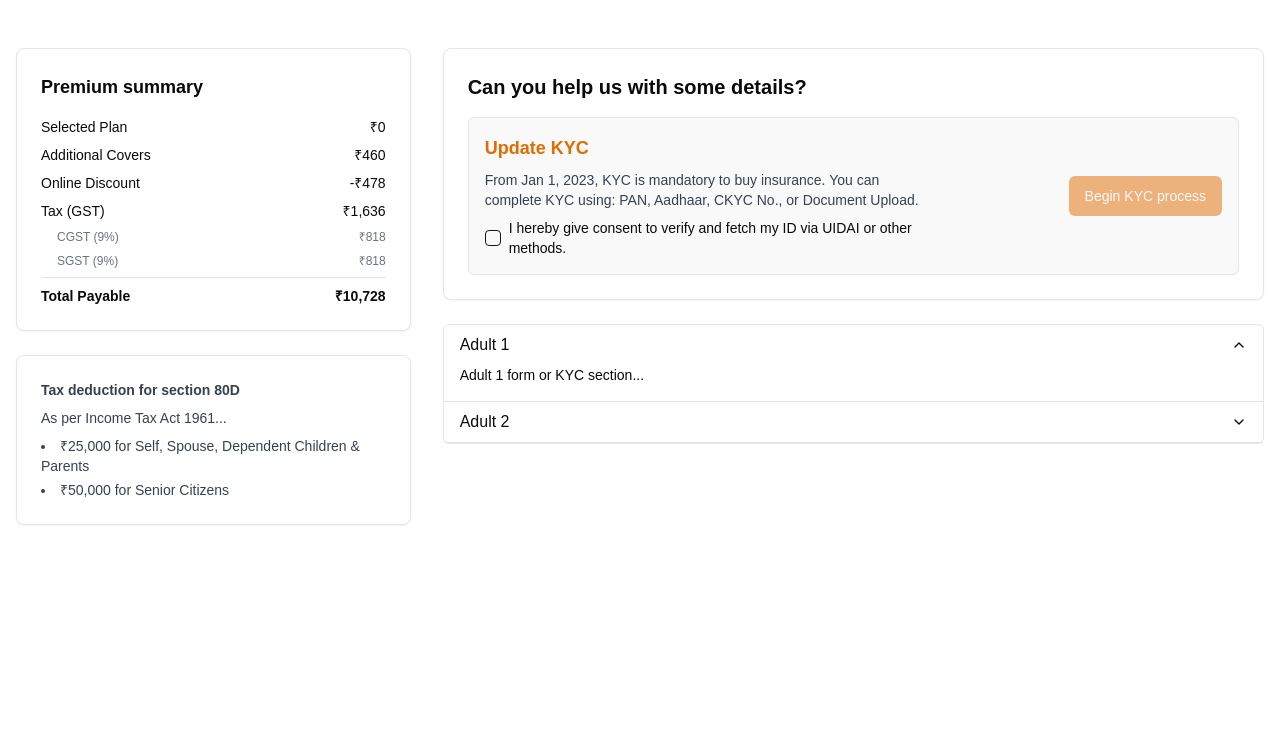
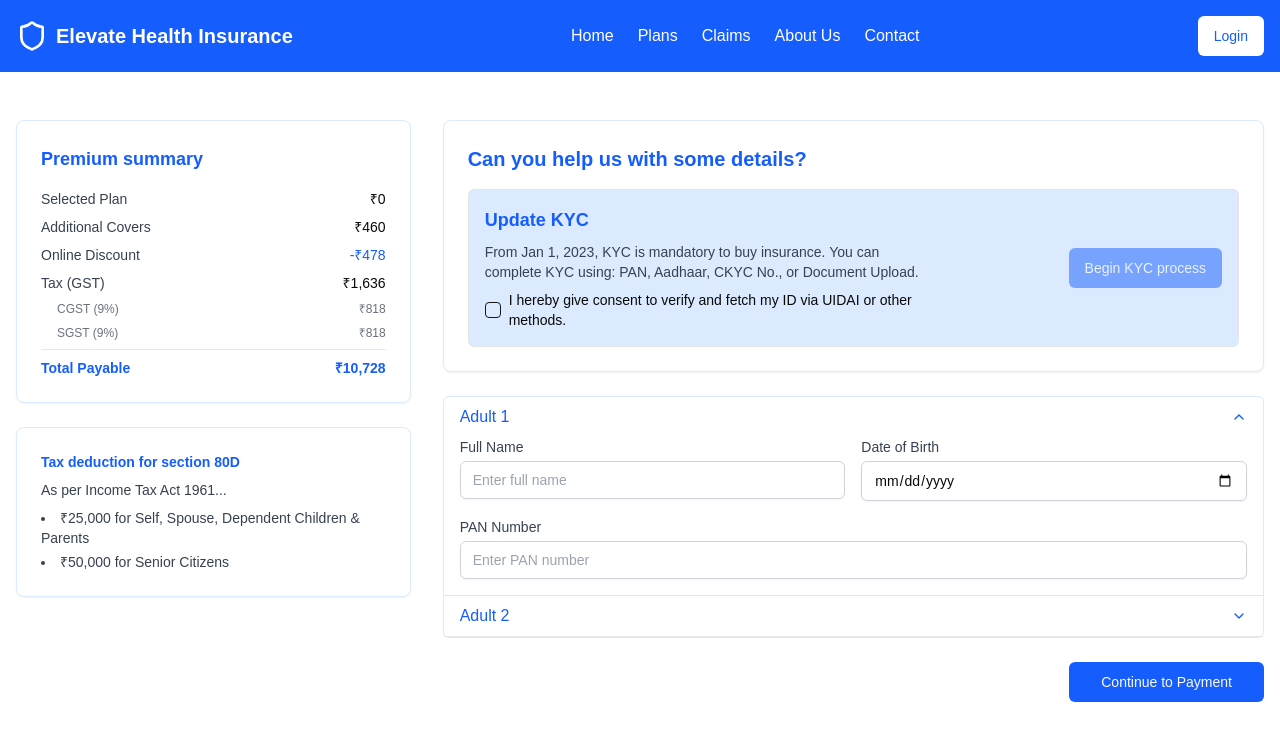
Before and after one commit to sahil-009/health-insurance-MGIB, a Next.js app: page /kyc in a window 1280 px wide. Both pictures are taken after a click on the button "Adult 1". Shown: the top 740 px of the page. Built offline with nearby package versions, Linux system fonts and the light colour scheme.

Commit message:
added kyc

```diff
--- a/app/kyc/page.tsx
+++ b/app/kyc/page.tsx
@@ -2,6 +2,7 @@
 
 import { useSearchParams } from "next/navigation"
 import { useState } from "react"
+import { Shield } from "lucide-react"
 import { Card, CardContent } from "@/components/ui/card"
 import { Checkbox } from "@/components/ui/checkbox"
 import { Button } from "@/components/ui/button"
@@ -15,29 +16,58 @@ export default function KycPage() {
   const [consent, setConsent] = useState(false)
 
   return (
+    <div className="min-h-screen bg-white">
+      {/* Header */}
+      <header className="bg-[rgb(21,93,253)] text-white py-4">
+        <div className="container mx-auto px-4 flex justify-between items-center">
+          <div className="flex items-center gap-2">
+            <Shield className="h-8 w-8" />
+            <span className="text-xl font-bold">Elevate Health Insurance</span>
+          </div>
+          <nav className="hidden md:flex items-center gap-6">
+            <a href="#" className="hover:underline">
+              Home
+            </a>
+            <a href="#plans" className="hover:underline">
+              Plans
+            </a>
+            <a href="#" className="hover:underline">
+              Claims
+            </a>
+            <a href="#" className="hover:underline">
+              About Us
+            </a>
+            <a href="#" className="hover:underline">
+              Contact
+            </a>
+          </nav>
+          <Button className="bg-white text-[rgb(21,93,253)] hover:bg-[rgb(219,234,255)]">Login</Button>
+        </div>
+      </header>
+
       <section className="py-12 bg-white min-h-screen">
         <div className="container mx-auto px-4 grid md:grid-cols-3 gap-8">
           {/* Left Column */}
           <div className="space-y-6">
-          <Card>
+            <Card className="border-[rgb(219,234,255)]">
               <CardContent className="p-6">
-              <h3 className="font-semibold text-lg mb-4">Premium summary</h3>
+                <h3 className="font-semibold text-lg mb-4 text-[rgb(21,93,253)]">Premium summary</h3>
                 <div className="text-sm space-y-2">
                   <div className="flex justify-between">
-                  <span>{selectedPlan || "Selected Plan"}</span>
-                  <span>{selectedPrice || "₹0"}</span>
+                    <span className="text-gray-700">{selectedPlan || "Selected Plan"}</span>
+                    <span className="font-medium">{selectedPrice || "₹0"}</span>
                   </div>
                   <div className="flex justify-between">
-                  <span>Additional Covers</span>
-                  <span>₹460</span>
+                    <span className="text-gray-700">Additional Covers</span>
+                    <span className="font-medium">₹460</span>
                   </div>
                   <div className="flex justify-between">
-                  <span>Online Discount</span>
-                  <span>-₹478</span>
+                    <span className="text-gray-700">Online Discount</span>
+                    <span className="font-medium text-[rgb(21,93,253)]">-₹478</span>
                   </div>
                   <div className="flex justify-between">
-                  <span>Tax (GST)</span>
-                  <span>₹1,636</span>
+                    <span className="text-gray-700">Tax (GST)</span>
+                    <span className="font-medium">₹1,636</span>
                   </div>
                   <div className="flex justify-between text-xs text-gray-500 pl-4">
                     <span>CGST (9%)</span>
@@ -47,8 +77,8 @@ export default function KycPage() {
                     <span>SGST (9%)</span>
                     <span>₹818</span>
                   </div>
-                <hr className="my-2" />
-                <div className="flex justify-between font-bold">
+                  <hr className="my-2 border-[rgb(219,234,255)]" />
+                  <div className="flex justify-between font-bold text-[rgb(21,93,253)]">
                     <span>Total Payable</span>
                     <span>₹10,728</span>
                   </div>
@@ -56,9 +86,9 @@ export default function KycPage() {
               </CardContent>
             </Card>
 
-          <Card>
+            <Card className="border-[rgb(219,234,255)]">
               <CardContent className="p-6 text-sm text-gray-700">
-              <h4 className="font-semibold mb-2">Tax deduction for section 80D</h4>
+                <h4 className="font-semibold mb-2 text-[rgb(21,93,253)]">Tax deduction for section 80D</h4>
                 <p>As per Income Tax Act 1961...</p>
                 <ul className="list-disc list-inside mt-2 space-y-1">
                   <li>₹25,000 for Self, Spouse, Dependent Children & Parents</li>
@@ -70,13 +100,13 @@ export default function KycPage() {
 
           {/* Right Column */}
           <div className="col-span-2 space-y-6">
-          <Card>
+            <Card className="border-[rgb(219,234,255)]">
               <CardContent className="p-6 space-y-4">
-              <h3 className="text-xl font-semibold">Can you help us with some details?</h3>
+                <h3 className="text-xl font-semibold text-[rgb(21,93,253)]">Can you help us with some details?</h3>
 
-              <div className="bg-[#f9f9f9] border rounded-md p-4 flex flex-col md:flex-row justify-between items-center gap-6">
+                <div className="bg-[rgb(219,234,255)] border border-[rgb(21,93,253)/20] rounded-md p-4 flex flex-col md:flex-row justify-between items-center gap-6">
                   <div className="space-y-2 max-w-md">
-                  <h4 className="text-lg font-semibold text-[#e26c00]">Update KYC</h4>
+                    <h4 className="text-lg font-semibold text-[rgb(21,93,253)]">Update KYC</h4>
                     <p className="text-sm text-gray-700">
                       From Jan 1, 2023, KYC is mandatory to buy insurance. You can complete KYC using:
                       PAN, Aadhaar, CKYC No., or Document Upload.
@@ -93,7 +123,10 @@ export default function KycPage() {
                     </div>
                   </div>
 
-                <Button disabled={!consent} className="bg-[#e26c00] hover:bg-[#c45e00]">
+                  <Button
+                    disabled={!consent}
+                    className="bg-[rgb(21,93,253)] hover:bg-[rgb(21,93,253)/90]"
+                  >
                     Begin KYC process
                   </Button>
                 </div>
@@ -101,24 +134,86 @@ export default function KycPage() {
             </Card>
 
             {/* Accordions */}
-          <Accordion type="multiple" className="rounded-md border">
+            <Accordion type="multiple" className="rounded-md border border-[rgb(219,234,255)]">
               <AccordionItem value="adult1">
-              <AccordionTrigger className="text-base px-4 py-2">Adult 1</AccordionTrigger>
+                <AccordionTrigger className="text-base px-4 py-2 hover:no-underline text-[rgb(21,93,253)]">
+                  Adult 1
+                </AccordionTrigger>
                 <AccordionContent className="px-4 pb-4">
-                {/* Add adult 1 details */}
-                <p>Adult 1 form or KYC section...</p>
+                  <div className="space-y-4">
+                    <div className="grid md:grid-cols-2 gap-4">
+                      <div>
+                        <label className="block text-sm font-medium text-gray-700 mb-1">Full Name</label>
+                        <input
+                          type="text"
+                          className="w-full px-3 py-2 border border-gray-300 rounded-md shadow-sm focus:outline-none focus:ring-1 focus:ring-[rgb(21,93,253)] focus:border-[rgb(21,93,253)]"
+                          placeholder="Enter full name"
+                        />
+                      </div>
+                      <div>
+                        <label className="block text-sm font-medium text-gray-700 mb-1">Date of Birth</label>
+                        <input
+                          type="date"
+                          className="w-full px-3 py-2 border border-gray-300 rounded-md shadow-sm focus:outline-none focus:ring-1 focus:ring-[rgb(21,93,253)] focus:border-[rgb(21,93,253)]"
+                        />
+                      </div>
+                    </div>
+                    <div>
+                      <label className="block text-sm font-medium text-gray-700 mb-1">PAN Number</label>
+                      <input
+                        type="text"
+                        className="w-full px-3 py-2 border border-gray-300 rounded-md shadow-sm focus:outline-none focus:ring-1 focus:ring-[rgb(21,93,253)] focus:border-[rgb(21,93,253)]"
+                        placeholder="Enter PAN number"
+                      />
+                    </div>
+                  </div>
                 </AccordionContent>
               </AccordionItem>
               <AccordionItem value="adult2">
-              <AccordionTrigger className="text-base px-4 py-2">Adult 2</AccordionTrigger>
+                <AccordionTrigger className="text-base px-4 py-2 hover:no-underline text-[rgb(21,93,253)]">
+                  Adult 2
+                </AccordionTrigger>
                 <AccordionContent className="px-4 pb-4">
-                {/* Add adult 2 details */}
-                <p>Adult 2 form or KYC section...</p>
+                  <div className="space-y-4">
+                    <div className="grid md:grid-cols-2 gap-4">
+                      <div>
+                        <label className="block text-sm font-medium text-gray-700 mb-1">Full Name</label>
+                        <input
+                          type="text"
+                          className="w-full px-3 py-2 border border-gray-300 rounded-md shadow-sm focus:outline-none focus:ring-1 focus:ring-[rgb(21,93,253)] focus:border-[rgb(21,93,253)]"
+                          placeholder="Enter full name"
+                        />
+                      </div>
+                      <div>
+                        <label className="block text-sm font-medium text-gray-700 mb-1">Date of Birth</label>
+                        <input
+                          type="date"
+                          className="w-full px-3 py-2 border border-gray-300 rounded-md shadow-sm focus:outline-none focus:ring-1 focus:ring-[rgb(21,93,253)] focus:border-[rgb(21,93,253)]"
+                        />
+                      </div>
+                    </div>
+                    <div>
+                      <label className="block text-sm font-medium text-gray-700 mb-1">PAN Number</label>
+                      <input
+                        type="text"
+                        className="w-full px-3 py-2 border border-gray-300 rounded-md shadow-sm focus:outline-none focus:ring-1 focus:ring-[rgb(21,93,253)] focus:border-[rgb(21,93,253)]"
+                        placeholder="Enter PAN number"
+                      />
+                    </div>
+                  </div>
                 </AccordionContent>
               </AccordionItem>
             </Accordion>
+
+            {/* Continue Button */}
+            <div className="flex justify-end">
+              <Button className="bg-[rgb(21,93,253)] hover:bg-[rgb(21,93,253)/90] px-8 py-4">
+                Continue to Payment
+              </Button>
+            </div>
           </div>
         </div>
       </section>
+    </div>
   )
 }
--- a/app/page.tsx
+++ b/app/page.tsx
@@ -45,7 +45,7 @@ export default function Home() {
               Contact
             </a>
           </nav>
-          <Button className="bg-white text-[rgb(21,93,253)] hover:bg-[rgb(219,234,255)]" onClick={() => router.push('/kyc')}>Login</Button>
+          <Button className="bg-white text-[rgb(21,93,253)] hover:bg-[rgb(219,234,255)]" >Login</Button>
         </div>
       </header>
 
@@ -166,7 +166,7 @@ export default function Home() {
                       <span>Ambulance Coverage</span>
                     </li>
                   </ul>
-                  <Button className="w-full mt-6 bg-[rgb(21,93,253)] hover:bg-[rgb(21,93,253)/90]">Buy Now</Button>
+                  <Button className="w-full mt-6 bg-[rgb(21,93,253)] hover:bg-[rgb(21,93,253)/90]" onClick={() => router.push('/kyc')}>Buy Now</Button>
                 </div>
               </CardContent>
             </Card>
@@ -206,7 +206,7 @@ export default function Home() {
                       <span>No Co-payment</span>
                     </li>
                   </ul>
-                  <Button className="w-full mt-6 bg-[rgb(21,93,253)] hover:bg-[rgb(21,93,253)/90]">Buy Now</Button>
+                  <Button className="w-full mt-6 bg-[rgb(21,93,253)] hover:bg-[rgb(21,93,253)/90]" onClick={() => router.push('/kyc')}>Buy Now</Button>
                 </div>
               </CardContent>
             </Card>
@@ -243,7 +243,7 @@ export default function Home() {
                       <span>Wellness Benefits</span>
                     </li>
                   </ul>
-                  <Button className="w-full mt-6 bg-[rgb(21,93,253)] hover:bg-[rgb(21,93,253)/90]">Buy Now</Button>
+                  <Button className="w-full mt-6 bg-[rgb(21,93,253)] hover:bg-[rgb(21,93,253)/90]" onClick={() => router.push('/kyc')}>Buy Now</Button>
                 </div>
               </CardContent>
             </Card>
```
Lines whose indentation alone changed are shown as unchanged.
